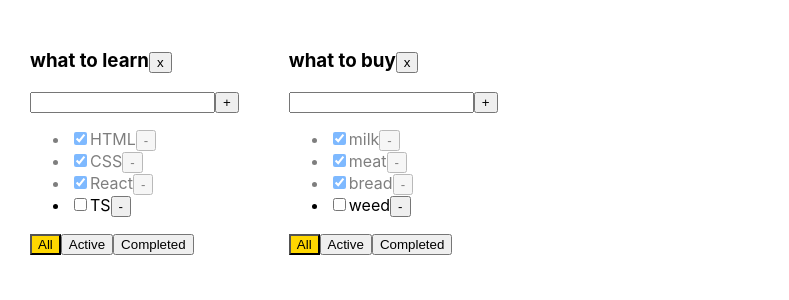
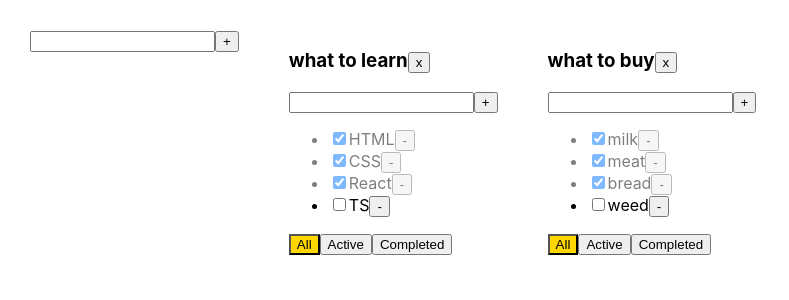
Before and after one commit to NikitaBrinzovik/TypeScript, a React (Create React App) app: page / in a window 1280 px wide. Shown: the top 300 px of the page, without its empty margins (0-789 px from the left). Built offline with nearby package versions, Linux system fonts and the light colour scheme.

Commit message:
lesson 6 is done. Создали универсальные компоненты для добавления различных items

```diff
--- /dev/null
+++ b/src/AddItemForm.tsx
@@ -0,0 +1,51 @@
+import React, {useState, KeyboardEvent, ChangeEvent, MouseEvent} from "react";
+
+type AddItemFormPropsType = {
+    addItem: (title: string) => void
+}
+//создаём универсальную компоненту для добавления...
+function AddItemForm(props:AddItemFormPropsType) {
+    const [title, setTitle] = useState<string>("")
+    const [error, setError] = useState<boolean>(false)
+
+    const onChangeTitle = (e: ChangeEvent<HTMLInputElement>) => {
+        setTitle(e.currentTarget.value)
+        setError(false)
+    }
+
+    const onClickAddItem = () => {
+        const trimmedTitle = title.trim()
+        if (trimmedTitle) {
+            props.addItem(trimmedTitle)
+        } else {
+            setError(true)
+        }
+        setTitle("")
+    }
+
+    const errorMessage = error
+        ? <div style={{color: "red", border: "1px solid firebrick", borderRadius: "5px"}}>Найн!</div>
+        : null
+
+
+    const onKeyPressAddItem = (e: KeyboardEvent<HTMLInputElement>) => {
+        if (e.key === "Enter") {
+            onClickAddItem()
+        }
+    }
+    return(
+        <div>
+            <input className={error ? "error" : ""}
+                   value={title}
+                //value={error ? "xxx" : title}
+                   onChange={onChangeTitle}
+                   onKeyPress={onKeyPressAddItem}
+
+            />
+            <button onClick={onClickAddItem}>+</button>
+            {errorMessage}
+        </div>
+    )
+}
+
+export default AddItemForm;
--- a/src/App.tsx
+++ b/src/App.tsx
@@ -2,6 +2,7 @@ import React, {useState} from 'react';
 import './App.css';
 import ToDoList from "./ToDoList";
 import {v1} from "uuid";
+import AddItemForm from "./AddItemForm";
 
 export type TaskType = {
     title: string
@@ -78,6 +79,13 @@ function App() {
         setTasks({...tasks, [todoListID]: [newTask, ...tasks[todoListID]]})
     }
 
+    function addTodoList(title: string) {
+        const newTodoListID = v1()
+        const newTodoList: TodoListType = {id: newTodoListID, title, filter: "all"}
+        setTodoList([...todoList, newTodoList])
+        setTasks({...tasks, [newTodoListID]: []})
+    }
+
     function changeTaskStatus(taskID: string, newIsDoneValue: boolean, todoListID: string) {
         //tasks[todoListID] = tasks[todoListID].map(t => t.id === taskID ? {...t, isDone: newIsDoneValue} : t)
         setTasks({
@@ -87,8 +95,18 @@ function App() {
         //setTasks(tasks.map(t => t.id === taskID ? {...t, isDone: newIsDoneValue} : t))
     }
 
+    function changeTaskTitle(taskID: string, newTitle: string, todoListID: string) {
+        setTasks({
+            ...tasks,
+            [todoListID]: tasks[todoListID].map(t => t.id === taskID ? {...t, title: newTitle} : t)
+        })
+    }
+
     function changeFilter(value: FilterValuesType, todoListID: string) { //FilterValueType
         setTodoList(todoList.map(tl => tl.id === todoListID ? {...tl, filter: value} : tl))
+    }
+    function changeTodoListTitle(title: string, todoListID: string) {
+        setTodoList(todoList.map(tl => tl.id === todoListID ? {...tl, title: title} : tl))
     }
 
     function  removeTodoLIst (todoListID:string) {
@@ -124,6 +142,8 @@ function App() {
                     filter={tl.filter}
                     changeTaskStatus={changeTaskStatus}
                     removeTodoList={removeTodoLIst}
+                    changeTaskTitle={changeTaskTitle}
+                    changeTodoListTitle={changeTodoListTitle}
                 />
             )
         }
@@ -131,6 +151,7 @@ function App() {
     return (
         //JSX:
         <div className="App">
+            <AddItemForm addItem={addTodoList} />
             {todoListComponents}
         </div>
     );
--- /dev/null
+++ b/src/EditableSpan.tsx
@@ -0,0 +1,32 @@
+import React, {useState, KeyboardEvent, ChangeEvent, MouseEvent} from "react";
+
+type EditableSpanPropsType = {
+    title: string
+    changeTitle: (title:string) => void
+}
+
+function EditableSpan(props: EditableSpanPropsType) {
+    const [editMode, setEditMode] = useState<boolean>(false)
+    const [title, setTitle] = useState<string>(props.title)
+
+    const onEditMode = () => setEditMode(true)
+    const offEditMode = () => {
+        setEditMode(false)
+        props.changeTitle(title)
+    }
+
+    const onChangeTitle = (e: ChangeEvent<HTMLInputElement>) => setTitle(e.currentTarget.value)
+
+    return (
+        editMode
+            ? <input
+                value={title}
+                autoFocus={true}  //автофокус при запуске функции внутри инпута
+                onChange={onChangeTitle}
+                onBlur={offEditMode}
+            />
+            : <span onDoubleClick={onEditMode}>{props.title}</span> //при двойном нажатии запускается функц
+    )
+}
+
+export default EditableSpan;
--- a/src/ToDoList.tsx
+++ b/src/ToDoList.tsx
@@ -1,5 +1,7 @@
 import React, {useState, KeyboardEvent, ChangeEvent, MouseEvent} from "react";
 import {FilterValuesType, TaskType} from "./App";
+import AddItemForm from "./AddItemForm";
+import EditableSpan from "./EditableSpan";
 
 type ToDoListPropsType = {
     todoListID: string
@@ -8,79 +10,94 @@ type ToDoListPropsType = {
     removeTask: (taskID: string, todoListID: string) => void
     addTask: (taskID: string, todoListID: string) => void
     changeFilter: (value: FilterValuesType, todoListID: string) => void //FilterValuesType
-    filter:string //FilterValuesType
+    filter: string //FilterValuesType
     changeTaskStatus: (taskID: string, newIsDoneValue: boolean, todoListID: string) => void
-    removeTodoList: (todoListID:string)=> void
-
+    removeTodoList: (todoListID: string) => void
+    changeTaskTitle: (taskID: string, newTitle: string, todoListID: string) => void
+    changeTodoListTitle: (title: string, todoListID: string) => void
 }
 
 function ToDoList(props: ToDoListPropsType) {
-    const [title, setTitle] = useState("")
-    const [error, setError] = useState<boolean>(false)
+    // const [title, setTitle] = useState("")
+    // const [error, setError] = useState<boolean>(false)
+    // const onClickAddTask = () => {
+    //     const trimmedTitle = title.trim()
+    //     if (trimmedTitle) {
+    //         props.addTask(trimmedTitle, props.todoListID)
+    //     } else {
+    //         setError(true)
+    //     }
+    //     setTitle("")
+    // }
+    // const onKeyPressAddTask = (e: KeyboardEvent<HTMLInputElement>) => {
+    //     if (e.key === "Enter") {
+    //         onClickAddTask()
+    //     }
+    // }
+    // const onChangeTitle = (e: ChangeEvent<HTMLInputElement>) => {
+    //     setTitle(e.currentTarget.value)
+    //     setError(false)
+    // }
+    // const onClickActiveFilter = () => props.changeFilter("active")
+    // const onClickCompletedFilter = () => props.changeFilter("completed")
+    // const errorMessage = error
+    //     ? <div style={{color: "red", border: "1px solid firebrick", borderRadius: "5px"}}>Найн!</div>
+    //     : null
+
+    const addTask = (title: string) => props.addTask(title, props.todoListID)
 
     const filter = props.filter
 
     const tasksJSXElement = props.tasks.map(t => {
-
+        const taskClasses: string = t.isDone ? "is-done" : "";
         const removeTask = () => {
             props.removeTask(t.id, props.todoListID)
         }
-        //const changeTaskStatus = (e: ChangeEvent<HTMLInputElement>) => props.changeTaskStatus(t.id, e.currentTarget.checked)
+        const changeTaskStatus = (e: ChangeEvent<HTMLInputElement>) =>
+            props.changeTaskStatus(t.id, e.currentTarget.checked, props.todoListID)
+        const changeTaskTitle = (title: string) => {
+            props.changeTaskTitle(t.id, title, props.todoListID)
+        }
         return (
-            <li className={t.isDone ? "is-done" : ""}>
+            <li className={taskClasses} key={t.id}>
                 <input
-                    onChange={(e) => props.changeTaskStatus(t.id, e.currentTarget.checked, props.todoListID)}
+                    onChange={changeTaskStatus}
                     type="checkbox"
                     checked={t.isDone}
                 />
-                <span>{t.title}</span>
+                {/*<span>{t.title}</span>*/}
+                <EditableSpan title={t.title} changeTitle={changeTaskTitle}/>
                 <button onClick={removeTask}>-</button>
             </li>
         )
     })
 
-    const onClickAddTask = () => {
-        const trimmedTitle = title.trim()
-        if (trimmedTitle) {
-            props.addTask(trimmedTitle, props.todoListID)
-        } else {
-            setError(true)
-        }
-        setTitle("")
-    }
-    const onKeyPressAddTask = (e: KeyboardEvent<HTMLInputElement>) => {
-        if (e.key === "Enter") {
-            onClickAddTask()
-        }
-    }
-    const onChangeTitle = (e: ChangeEvent<HTMLInputElement>) => {
-        setTitle(e.currentTarget.value)
-        setError(false)
-    }
+
     const onClickChangeFilter = (e: MouseEvent<HTMLButtonElement>) =>
         props.changeFilter(e.currentTarget.name, props.todoListID)
-    // const onClickActiveFilter = () => props.changeFilter("active")
-    // const onClickCompletedFilter = () => props.changeFilter("completed")
-    const errorMessage = error
-        ? <div style={{color: "red", border: "1px solid firebrick", borderRadius: "5px"}}>Найн!</div>
-        : null
 
-    const onClickRemoveTodoList =() => props.removeTodoList(props.todoListID)
+    const onClickRemoveTodoList = () => props.removeTodoList(props.todoListID)
+
+    const changeTodoListTitle =(title: string) => props.changeTodoListTitle(title, props.todoListID)
 
     return (
         <div>
-            <h3>{props.title}<button onClick={onClickRemoveTodoList}>x</button> </h3>
-            <div>
-                <input className={error ? "error" : ""}
-                       value={title}
-                    //value={error ? "xxx" : title}
-                       onChange={onChangeTitle}
-                       onKeyPress={onKeyPressAddTask}
+            <h3>
+                <EditableSpan title={props.title} changeTitle={changeTodoListTitle} />
+                <button onClick={onClickRemoveTodoList}>x</button>
+            </h3>
+            <AddItemForm addItem={addTask}/>
+            {/*<div>*/}
+            {/*    <input className={error ? "error" : ""}*/}
+            {/*           value={title}*/}
+            {/*        //value={error ? "xxx" : title}*/}
+            {/*           onChange={onChangeTitle}*/}
+            {/*           onKeyPress={onKeyPressAddTask}*/}
 
-                />
-                <button onClick={onClickAddTask}>+</button>
-                {errorMessage}
-            </div>
+            {/*    />*/}
+            {/*    <button onClick={onClickAddTask}>+</button>*/}
+            {/*    {errorMessage}*/}
+            {/*</div>*/}
             <ul>
                 {tasksJSXElement}
                 {/*<li><input type="checkbox" checked={props.tasks[0].isDone}/> <span>{props.tasks[0].title}</span></li>*/}
```
